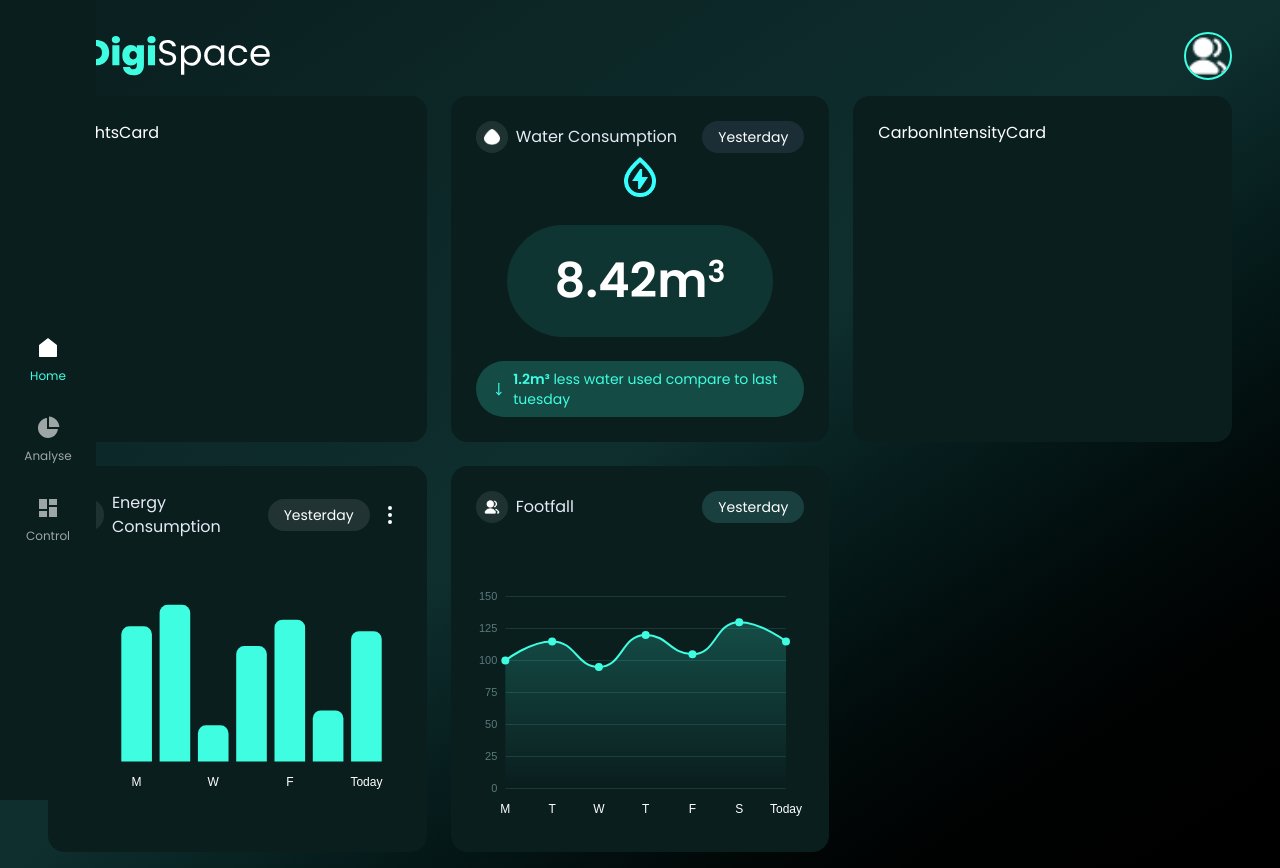
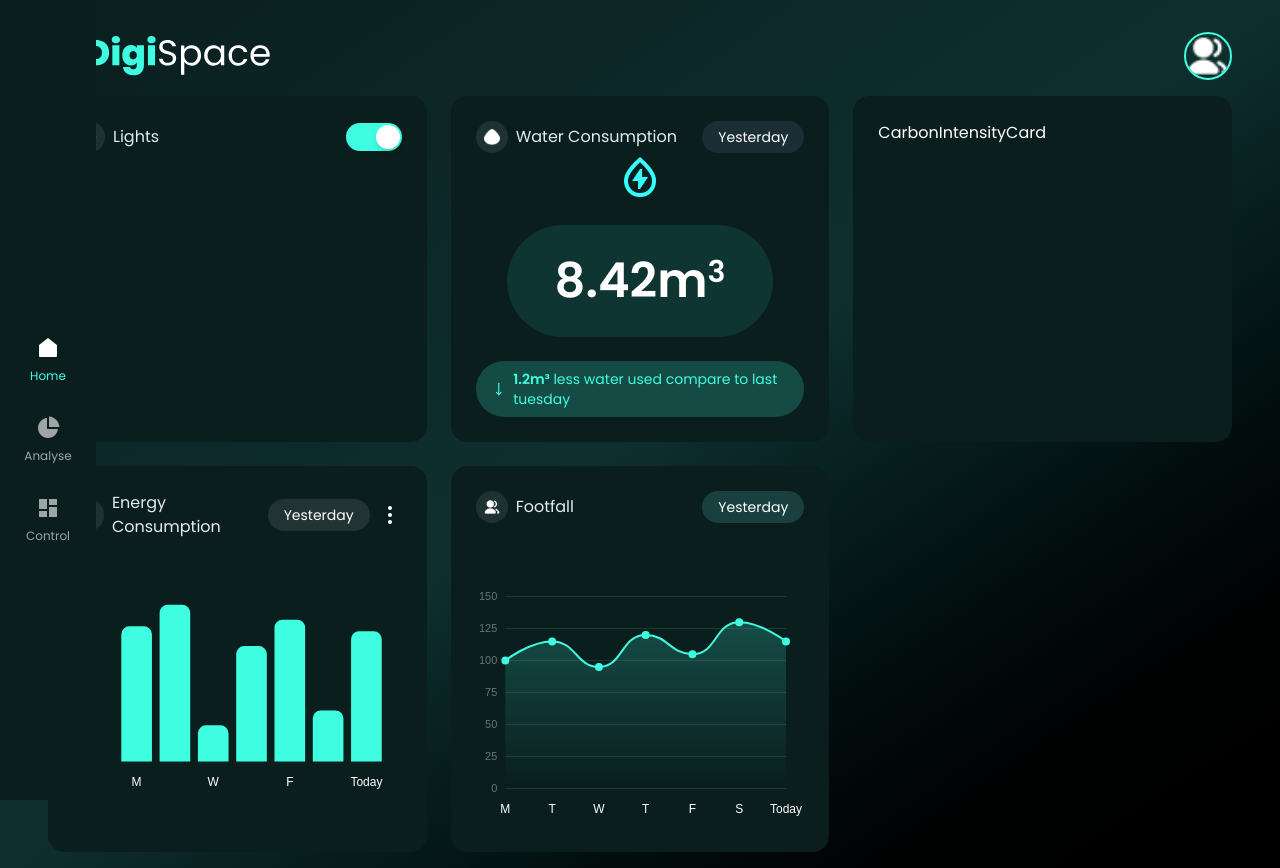
Before and after one commit to CoderLovely08/AVM-Demo, a React app: page / in a window 1280 px wide. Built offline with nearby package versions, Linux system fonts and the light colour scheme; the HTML template or start-up script is replaced by a standard one.

Commit message:
[Feature]: Lights card

```diff
--- a/src/components/LightsCard.tsx
+++ b/src/components/LightsCard.tsx
@@ -1,12 +1,28 @@
-import React from 'react'
+import React, { useState } from 'react'
 import CardLayout from '../layout/CardLayout'
+import CardTitle from './custom/Cardtitle'
+import { lightIcon } from '../data'
 
 const LightsCard = () => {
-  return (
-    <CardLayout>
-        <div>LightsCard</div>
-    </CardLayout>
-  )
+    const [isOn, setIsOn] = useState<boolean>(true)
+
+    return (
+        <CardLayout>
+            <div className="flex items-center justify-between mb-4">
+                <CardTitle icon={lightIcon} label="Lights" />
+                <button
+                    onClick={() => setIsOn(!isOn)}
+                    className={`w-14 h-7 rounded-full transition-colors duration-300 relative ${isOn ? "bg-primary  " : "bg-gray-600"
+                        }`}
+                >
+                    <div
+                        className={`absolute duration-300 top-0.5 w-6 h-6 bg-white rounded-full shadow-md transition-transform ${isOn ? "right-0.5" : "left-0.5"
+                            }`}
+                    />
+                </button>
+            </div>
+        </CardLayout>
+    )
 }
 
 export default LightsCard
```
